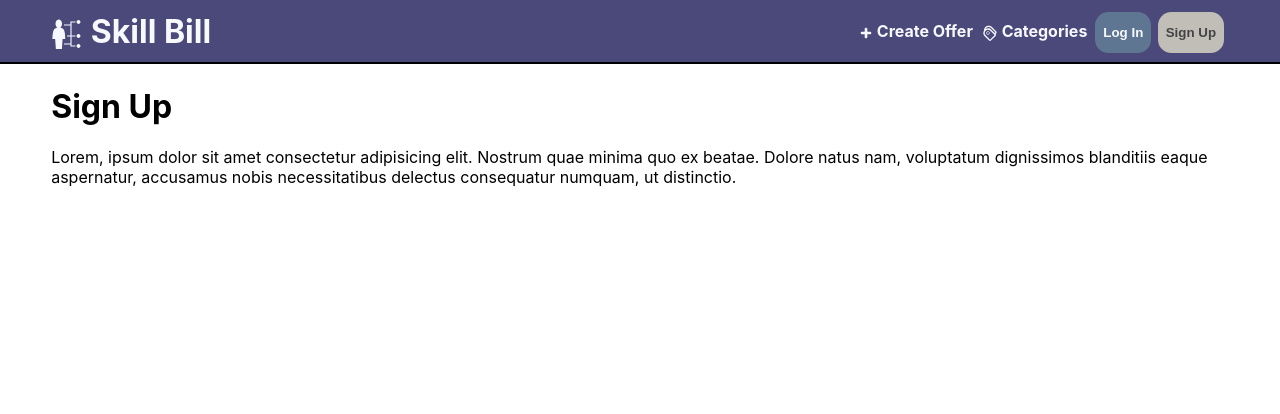
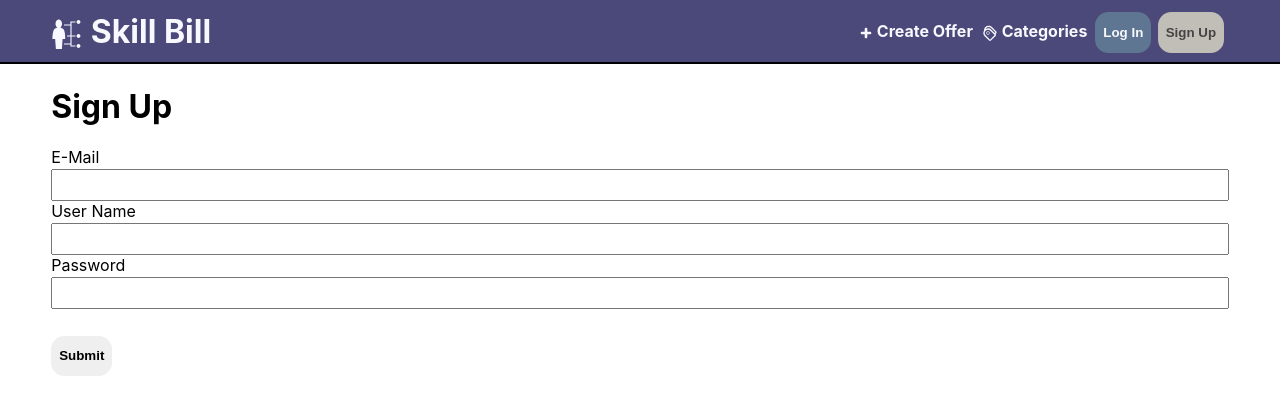
Before and after one commit to joans/teachme, a React (Create React App) app in the folder frontend/: page /signup in a window 1280 px wide. Shown: the top 414 px of the page. Built offline with nearby package versions, Linux system fonts and the light colour scheme.

Commit message:
Signup form and app-wide context for login status
- Implement Basic Signup Form (without function)
- auth-context for storing the current logged in value in local storage

```diff
--- a/frontend/src/App.jsx
+++ b/frontend/src/App.jsx
@@ -2,7 +2,7 @@ import "./App.css";
 import { Routes, Route } from "react-router-dom";
 import Home from "./Pages/Home";
 import Header from "./Layout/Header";
-import CreateOffer from "./Pages/CreateOffer";
+import CreateOfferHandler from "./Pages/CreateOfferHandler";
 import Categories from "./Pages/Categories";
 import SignUp from "./Pages/SignUp";
 import ErrorPage from "./Pages/ErrorPage";
@@ -14,7 +14,7 @@ function App() {
       <div className="page">
         <Routes>
           <Route path="/" element={<Home />} />
-          <Route path="/create_offer" element={<CreateOffer />} />
+          <Route path="/create_offer" element={<CreateOfferHandler />} />
           <Route path="/categories" element={<Categories />} />
           <Route path="/signup" element={<SignUp />} />
           <Route path="*" element={<ErrorPage />} />
--- a/frontend/src/Layout/Header.jsx
+++ b/frontend/src/Layout/Header.jsx
@@ -1,13 +1,19 @@
-import React from "react";
+import React, { useContext } from "react";
 import { Link, useNavigate } from "react-router-dom";
 import Button from "../UI/Button";
 import classes from "./Header.module.css";
 import { TiPlus, TiTags } from "react-icons/ti";
-import { CgLogIn } from "react-icons/cg";
 import { GiSkills } from "react-icons/gi";
+import AuthContext from "../store/auth-context";
 
 const Header = () => {
   const navigate = useNavigate();
+  const auth = useContext(AuthContext);
+
+  const loginButtonFn = () => {
+    // navigate("/login");
+    auth.onLogin();
+  };
 
   return (
     <>
@@ -35,19 +41,30 @@ const Header = () => {
               </Link>
             </li>
             <li>
+              {auth.isLoggedIn ? (
+                <Button
+                  onClick={auth.onLogout}
+                  variant="contained"
+                  className="color-two"
+                >
+                  {/* <CgLogIn className={classes.icon} /> */}
+                  Log Out
+                </Button>
+              ) : (
                 <Button
                   onClick={() => {
-                  navigate("/login");
+                    loginButtonFn();
                   }}
-                to="/login"
                   variant="contained"
                   className="color-two"
                 >
                   {/* <CgLogIn className={classes.icon} /> */}
                   Log In
                 </Button>
+              )}
             </li>
             <li>
+              {!auth.isLoggedIn && (
                 <Button
                   onClick={() => {
                     navigate("/signup");
@@ -56,6 +73,7 @@ const Header = () => {
                 >
                   Sign Up
                 </Button>
+              )}
             </li>
           </ul>
         </div>
--- /dev/null
+++ b/frontend/src/Pages/CreateOfferHandler.jsx
@@ -0,0 +1,21 @@
+import React from "react";
+import { useContext } from "react";
+import AuthContext from "../store/auth-context";
+import CreateOffer from "./CreateOffer";
+import ErrorPage from "./ErrorPage";
+
+const CreateOfferHandler = () => {
+  const auth = useContext(AuthContext);
+
+  return (
+    <>
+      {auth.isLoggedIn ? (
+        <CreateOffer />
+      ) : (
+        <ErrorPage>You are logged out, please log in</ErrorPage>
+      )}
+    </>
+  );
+};
+
+export default CreateOfferHandler;
--- a/frontend/src/Pages/ErrorPage.jsx
+++ b/frontend/src/Pages/ErrorPage.jsx
@@ -1,10 +1,12 @@
 import React from "react";
 
-const ErrorPage = () => {
-  return <>
-  <h1>ERROR PAGE</h1>
-  <p>This page does not exist (yet)</p>
-  </>;
+const ErrorPage = (props) => {
+  return (
+    <>
+      <h1>ERROR!</h1>
+      {props.children && <p>{props.children}</p>}
+    </>
+  );
 };
 
 export default ErrorPage;
--- /dev/null
+++ b/frontend/src/Pages/SignUp.Module.css
@@ -0,0 +1,14 @@
+label{
+    display: block;
+    padding: 0 0 .1em 0;
+}
+
+input{
+    width: 100%;
+    box-sizing: border-box;
+    padding: .5em;
+}
+
+button{
+    margin-top: 2em;
+}
--- a/frontend/src/Pages/SignUp.jsx
+++ b/frontend/src/Pages/SignUp.jsx
@@ -1,10 +1,31 @@
 import React from "react";
+import Button from "../UI/Button";
+import Card from "../UI/Card";
+import classes from "./SignUp.Module.css";
 
 const SignUp = () => {
-  return <>
-  <h1>Sign Up</h1>
-  <p>Lorem, ipsum dolor sit amet consectetur adipisicing elit. Nostrum quae minima quo ex beatae. Dolore natus nam, voluptatum dignissimos blanditiis eaque aspernatur, accusamus nobis necessitatibus delectus consequatur numquam, ut distinctio.</p>
-  </>;
+  const submitButtonClick = (event) => {
+    event.preventDefault();
+  };
+
+  return (
+    <>
+      <Card>
+        <h1>Sign Up</h1>
+        <form action="">
+          <label htmlFor="email">E-Mail</label>
+          <input type="email" name="" id="email" />
+          <label htmlFor="username">User Name</label>
+          <input type="text" id="username" />
+          <label htmlFor="password">Password</label>
+          <input type="password" name="" id="password" />
+          <div className={classes.actions}>
+            <Button onClick={submitButtonClick}>Submit</Button>
+          </div>
+        </form>
+      </Card>
+    </>
+  );
 };
 
 export default SignUp;
--- /dev/null
+++ b/frontend/src/UI/Card.Module.css
@@ -0,0 +1,5 @@
+.card{
+  border: 1px solid black;
+  border-radius: .5em;
+  background-color: red;
+}
--- /dev/null
+++ b/frontend/src/UI/Card.jsx
@@ -0,0 +1,8 @@
+import React from "react";
+import classes from "./Card.Module.css";
+
+const Card = (props) => {
+  return <div className={classes.card}>{props.children}</div>;
+};
+
+export default Card;
--- a/frontend/src/index.js
+++ b/frontend/src/index.js
@@ -1,12 +1,17 @@
-import React from 'react';
-import ReactDOM from 'react-dom/client';
-import { BrowserRouter as Router } from 'react-router-dom';
-import './index.css';
-import App from './App';
+import React from "react";
+import ReactDOM from "react-dom/client";
+import { BrowserRouter as Router } from "react-router-dom";
+import "./index.css";
+import App from "./App";
+import { AuthContextProvider } from "./store/auth-context";
 
-const root = ReactDOM.createRoot(document.getElementById('root'));
+const root = ReactDOM.createRoot(document.getElementById("root"));
 root.render(
   <React.StrictMode>
-    <Router basename={`/${process.env.PUBLIC_URL}`}><App /></Router>
+    <AuthContextProvider>
+      <Router basename={`/${process.env.PUBLIC_URL}`}>
+        <App />
+      </Router>
+    </AuthContextProvider>
   </React.StrictMode>
 );
--- /dev/null
+++ b/frontend/src/store/auth-context.jsx
@@ -0,0 +1,42 @@
+import React, { useState, useEffect } from "react";
+
+const AuthContext = React.createContext({
+  isLoggedIn: false,
+  onLogout: () => {},
+  onLogin: (email, password) => {},
+});
+
+export const AuthContextProvider = (props) => {
+  const [isLoggedIn, setIsLoggedIn] = useState(false);
+
+  useEffect(() => {
+    if (localStorage.getItem("isLoggedIn") === "1") {
+      setIsLoggedIn(true);
+    }
+  }, []);
+
+  const loginFunction = (email, password) => {
+    // check email and password for validity on backend!
+    localStorage.setItem("isLoggedIn", "1");
+    setIsLoggedIn(true);
+  };
+
+  const logoutFunction = () => {
+    localStorage.removeItem("isLoggedIn");
+    setIsLoggedIn(false);
+  };
+
+  return (
+    <AuthContext.Provider
+      value={{
+        isLoggedIn: isLoggedIn,
+        onLogout: logoutFunction,
+        onLogin: loginFunction,
+      }}
+    >
+      {props.children}
+    </AuthContext.Provider>
+  );
+};
+
+export default AuthContext;
```
Also changed, not shown: frontend/src/Pages/CreateOffer.jsx (+6 -1 lines). Lines whose indentation alone changed are shown as unchanged.
